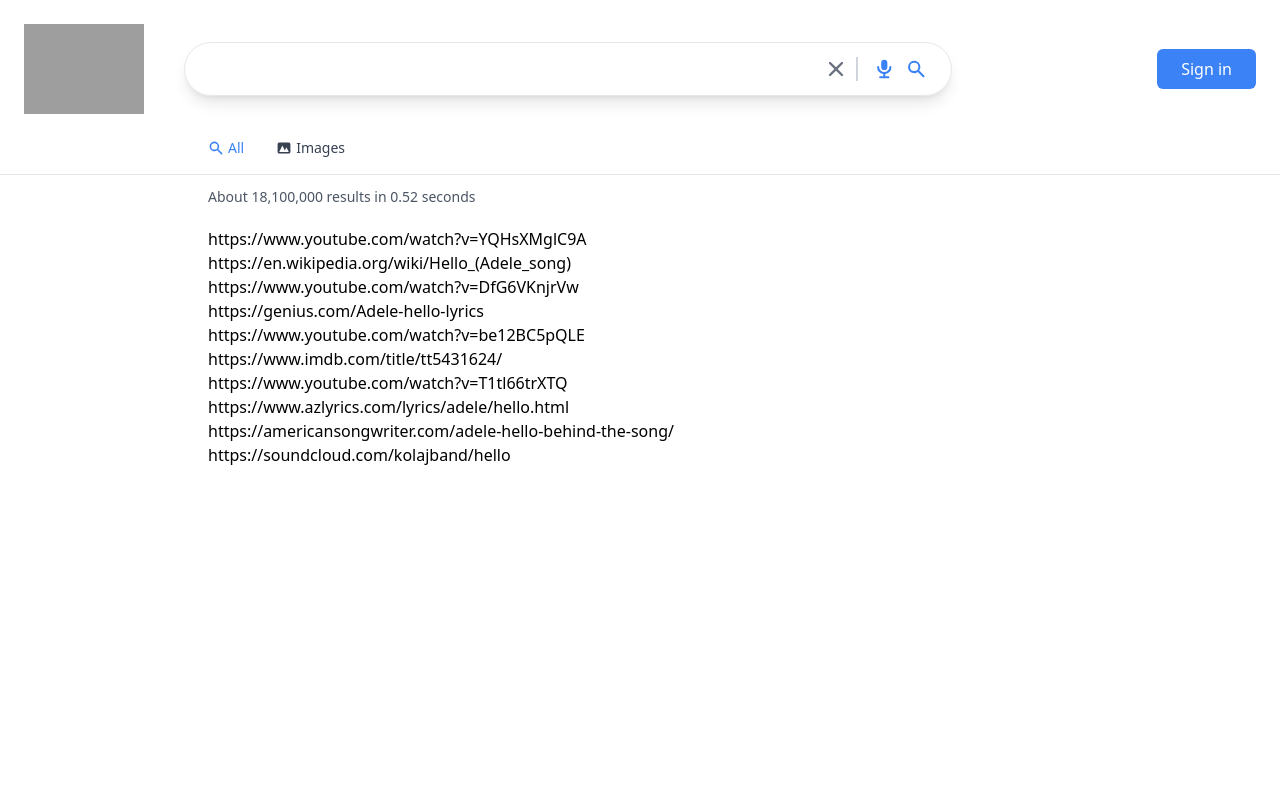
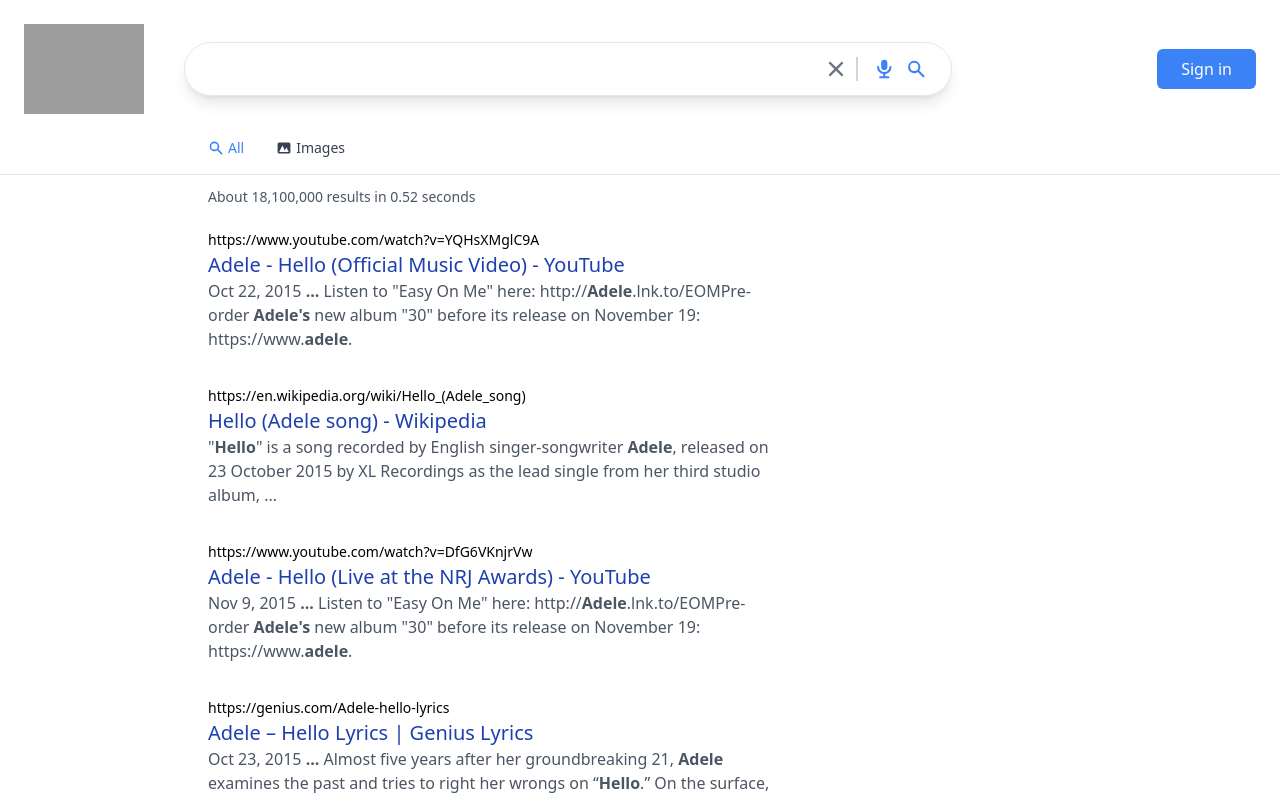
Before and after one commit to NyanPham/Google-Clone, a Next.js app: page /search in a window 1280 px wide. Shown: the top 799 px of the page. Built offline with nearby package versions, Linux system fonts and the light colour scheme; no server answers; grey boxes are pictures that could not be loaded.

Commit message:
added html react parser for the description

```diff
--- a/components/SearchResult.js
+++ b/components/SearchResult.js
@@ -1,3 +1,5 @@
+import Parser from "html-react-parser"
+
 export default function SearchResult({ results }) {
     return (
         <div className="w-full mx-auto px-3 sm:pl-[5%] md:pl-[14%] lg:pl-52">
@@ -6,8 +8,23 @@
                 in {results.searchInformation.formattedSearchTime} seconds
             </p>
             {results.items.map((result) => (
-                <div className="" key={result.link}>
-                    <p>{result.formattedUrl}</p>
+                <div className="max-w-xl mb-8" key={result.link}>
+                    <div className="group">
+                        <a href={result.link} className="text-sm truncate">
+                            {result.formattedUrl}
+                        </a>
+                        <a
+                            href={result.link}
+                            className="group-hover:underline decoration-blue-800"
+                        >
+                            <h2 className="truncate text-xl font-medium text-blue-800">
+                                {result.title}
+                            </h2>
+                        </a>
+                    </div>
+                    <p className="text-gray-600">
+                        {Parser(result.htmlSnippet)}
+                    </p>
                 </div>
             ))}
         </div>
```
